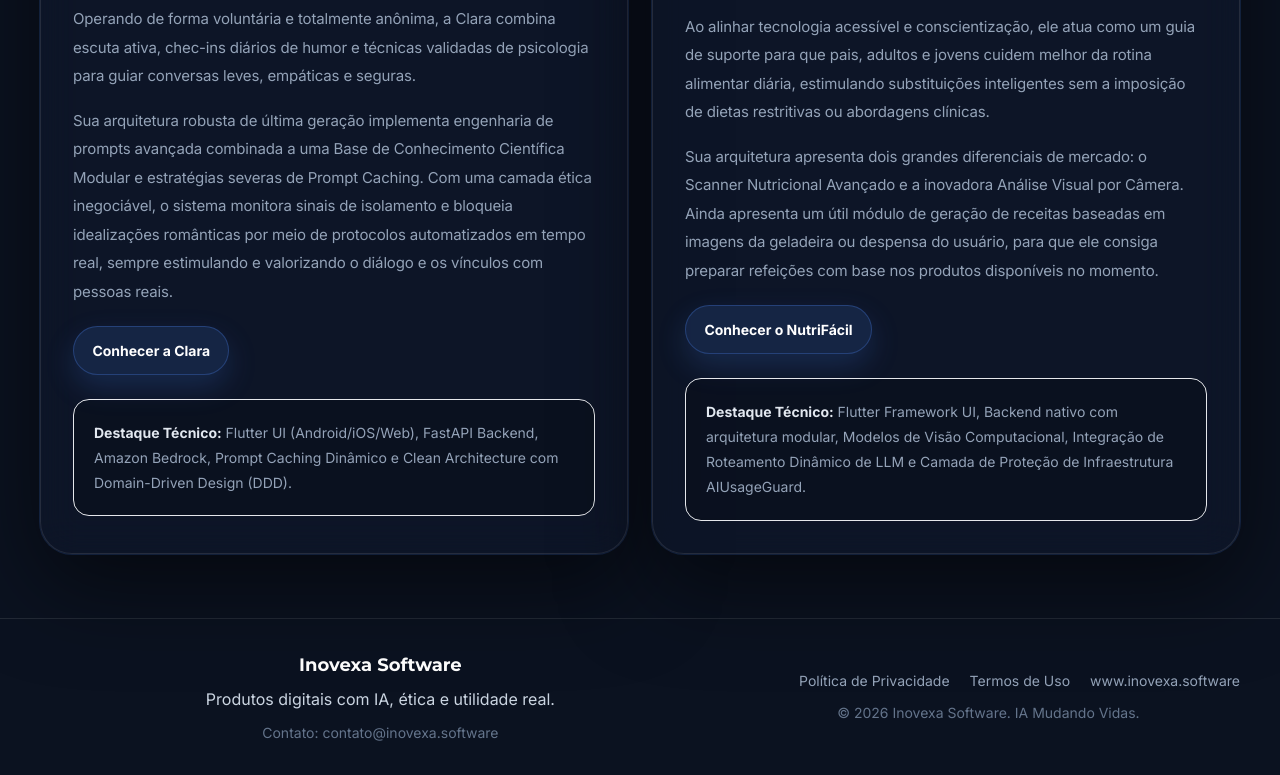
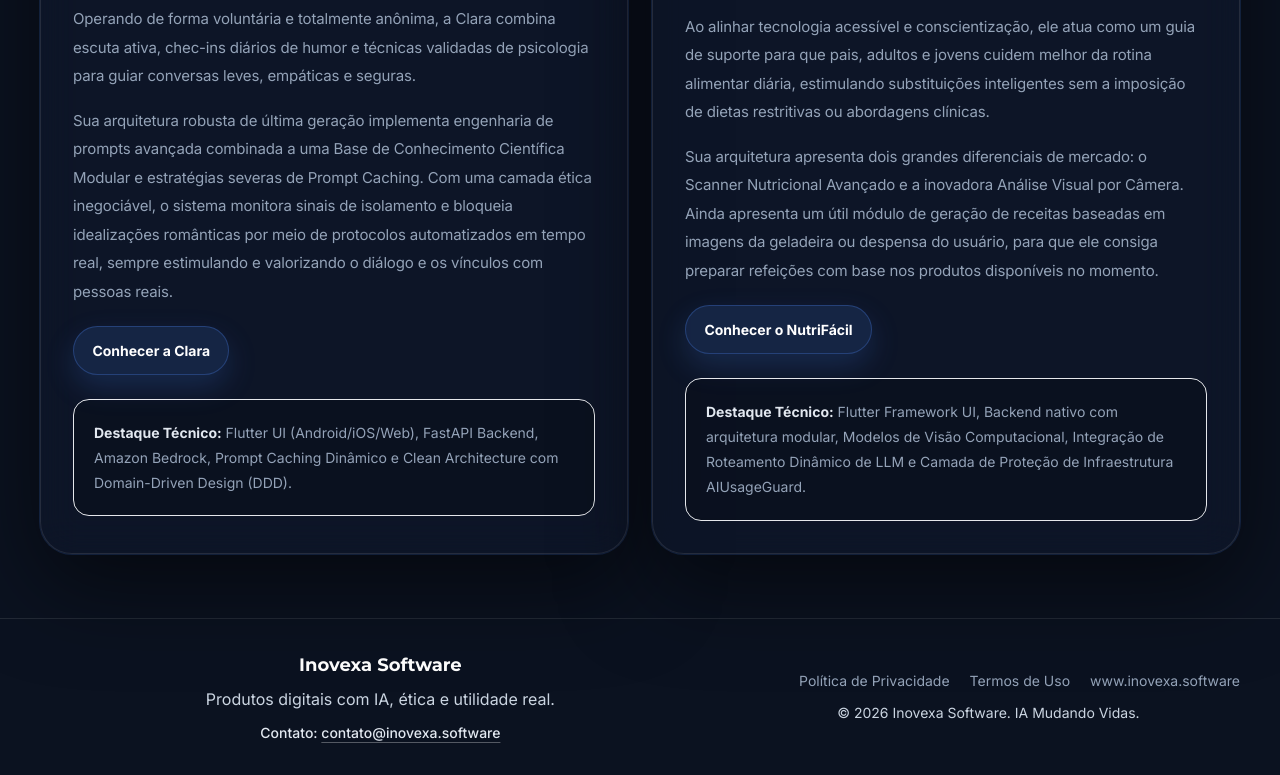
Before and after one commit to Adonispaiva/inovexa-site, a plain HTML site: page public/index.html in a window 1280 px wide. Shown: the part 3137-3912 px from the top of the page. Drawn offline with nearby package versions, Linux system fonts and the light colour scheme.

Commit message:
fix: make footer email clickable and brighter

```diff
--- a/public/index.html
+++ b/public/index.html
@@ -458,7 +458,9 @@
                 <div>
                     <p class="text-lg font-display font-bold text-white">Inovexa Software</p>
                     <p class="mt-2 text-sm sm:text-base text-slate-300">Produtos digitais com IA, ética e utilidade real.</p>
-                    <p class="mt-3 text-sm text-slate-500">Contato: contato@inovexa.software</p>
+                    <p class="mt-3 text-sm font-medium text-slate-200">
+                        Contato: <a href="mailto:contato@inovexa.software" class="underline decoration-white/30 underline-offset-4 transition-colors hover:text-white hover:decoration-white">contato@inovexa.software</a>
+                    </p>
                 </div>
                 <div class="space-y-3">
                     <div class="footer-links text-sm">
@@ -466,7 +468,7 @@
                         <a href="#">Termos de Uso</a>
                         <a href="https://www.inovexa.software/">www.inovexa.software</a>
                     </div>
-                    <p class="text-sm text-slate-500">© 2026 Inovexa Software. IA Mudando Vidas.</p>
+                    <p class="text-sm text-slate-300">© 2026 Inovexa Software. IA Mudando Vidas.</p>
                 </div>
             </div>
         </footer>
```
